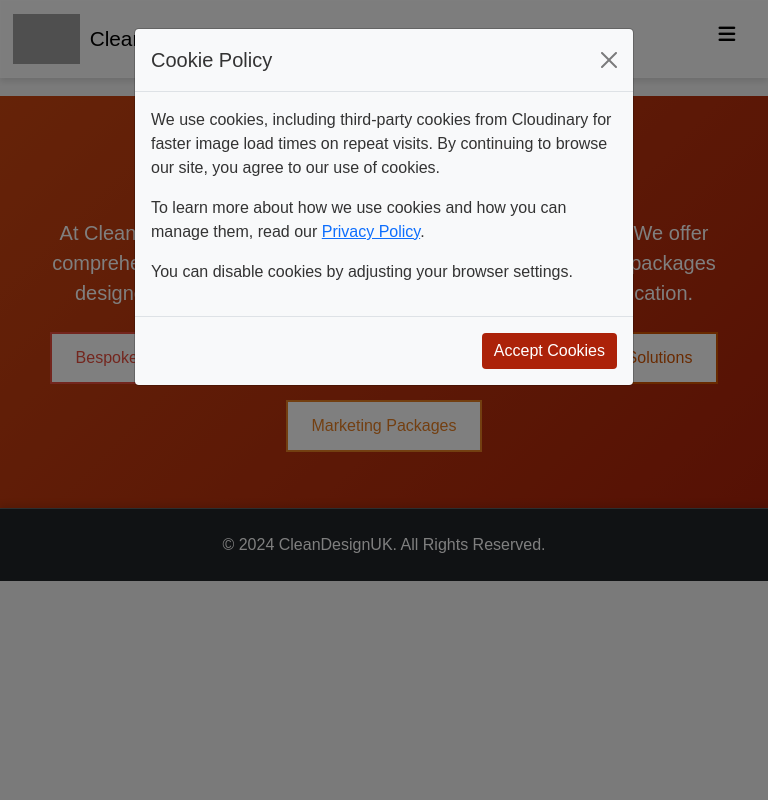
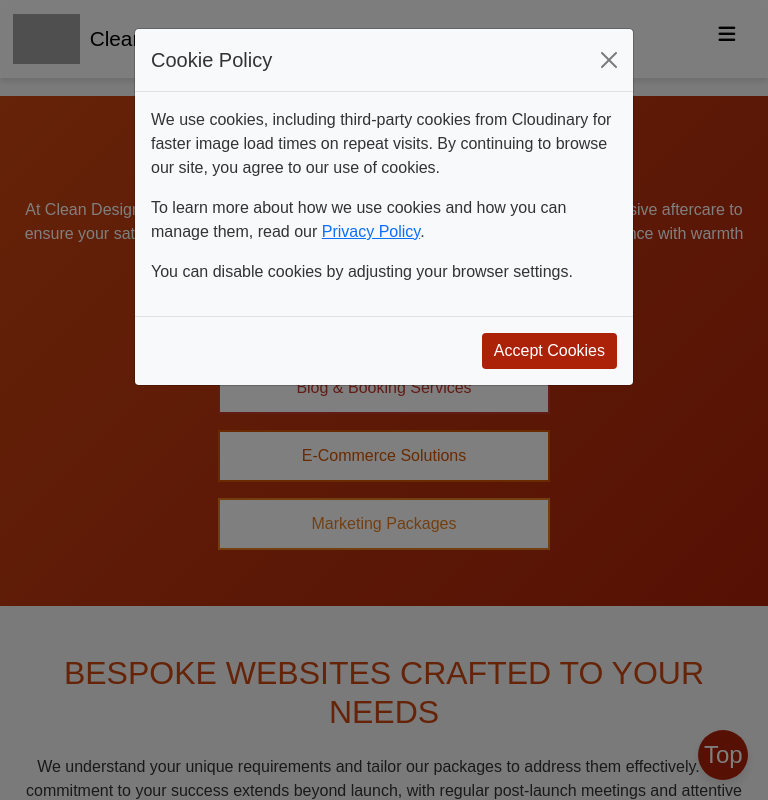
Before and after one commit to JesseRoss001/cleandesignuk, a Django app: page /services/ in a window 768 px wide. Run offline with Django 5.2, Linux system fonts and the light colour scheme; some libraries are stand-ins or nearby versions; grey boxes are pictures that could not be loaded.

Commit message:
update with to top button

```diff
--- a/cleandesignuk/packages_services/templates/packages_services/index.html
+++ b/cleandesignuk/packages_services/templates/packages_services/index.html
@@ -278,6 +278,65 @@ section {
     .fade-in {
         animation: fadeIn 1s ease-in-out;
     }
+
+/* Back to Top Button */
+#backToTop {
+    position: fixed;
+    bottom: 20px;
+    right: 20px;
+    background-color: #ac2209;
+    color: white;
+    border: none;
+    border-radius: 50%;
+    width: 50px;
+    height: 50px;
+    font-size: 1.5rem;
+    cursor: pointer;
+    box-shadow: 0 6px 12px rgba(0, 0, 0, 0.1);
+    transition: background-color 0.3s ease, box-shadow 0.3s ease;
+}
+
+#backToTop:hover {
+    background-color: #cb4611;
+    box-shadow: 0 12px 24px rgba(0, 0, 0, 0.2);
+}
+
+/* Media Queries */
+@media (max-width: 768px) {
+    .header-bg h1 {
+        font-size: 2rem;
+    }
+
+    .header-bg p {
+        font-size: 1rem;
+    }
+
+    .section-title {
+        font-size: 2rem;
+    }
+
+    .card-title {
+        font-size: 1.25rem;
+    }
+
+    .card-text,
+    .card h6 {
+        font-size: 1rem;
+    }
+}
+
+@media (min-width: 768px) and (max-width: 991px) {
+    .header-bg {
+        display: flex;
+        flex-direction: column;
+        align-items: center;
+    }
+
+    .header-bg button {
+        width: 45%;
+        margin: 0.5rem 2.5%;
+    }
+}
 </style>
 </head>
 
@@ -692,7 +751,7 @@ section {
             </div>
         </div>
     </section>
-
+    <button id="backToTop" onclick="scrollToTop()">Top</button>
     <footer class="py-4 bg-dark text-white text-center">
         <div class="container">
             <p class="mb-0">© 2024 CleanDesignUK. All Rights Reserved.</p>
@@ -709,5 +768,15 @@ section {
             // Show the selected section
             document.querySelector('.' + sectionClass).style.display = 'block';
         }
+
+        // Scroll to top function
+        function scrollToTop() {
+            window.scrollTo({ top: 0, behavior: 'smooth' });
+        }
+
+        // Show the first section by default
+        document.addEventListener('DOMContentLoaded', function() {
+            showSection('bespoke');
+        });
     </script>
     {% endblock %}
```
